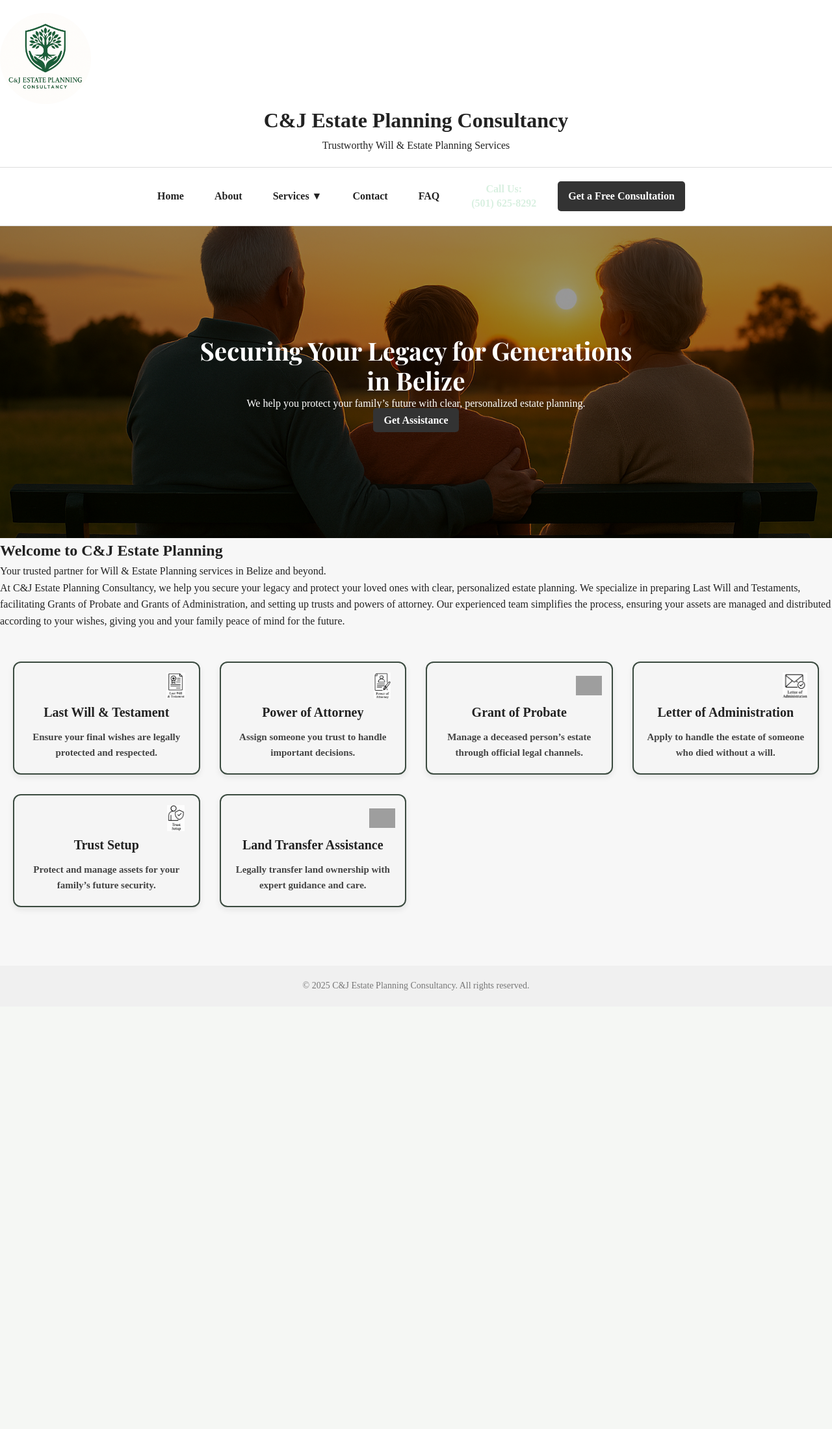
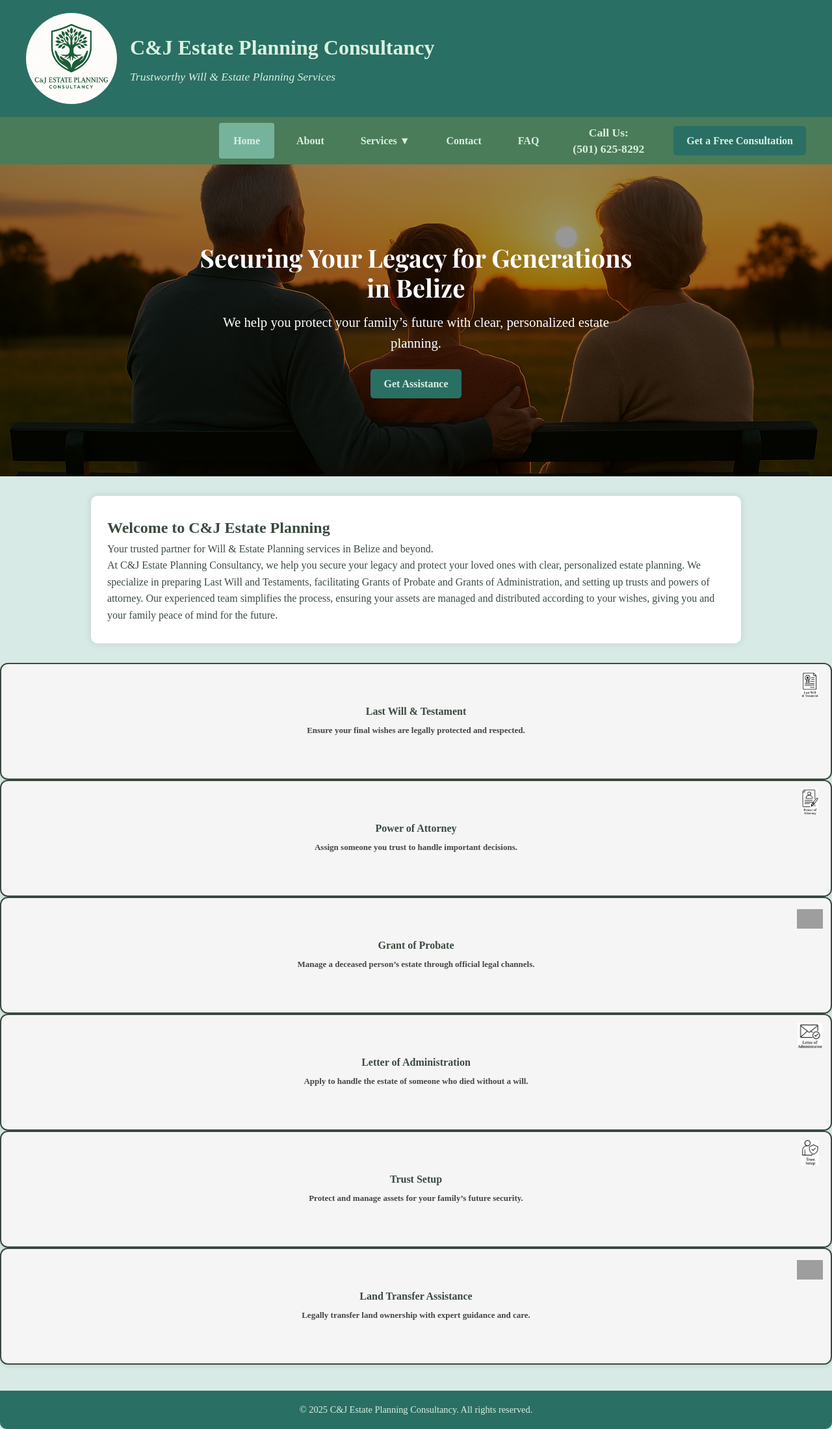
Before and after one commit to cheddy501/teddy-will-testament, a PHP site: page / in a window 1280 px wide. Shown: the whole page at 65% size. Before the commit the page ends 1524 px from the top, so only its background shows below. Run offline with PHP 8.4, Linux system fonts and the light colour scheme; grey boxes are pictures that could not be loaded.

Commit message:
Update style.css

```diff
--- a/css/style.css
+++ b/css/style.css
@@ -5,97 +5,186 @@
   padding: 0;
 }
 
-/* Global styles */
+/* Body */
 body {
   font-family: 'Times New Roman', serif;
-  background: #f7f7f7;
-  color: #222;
+  background: #d8eae6;
+  color: #3a4a3f;
   line-height: 1.6;
-  padding: 0;
-  margin: 0;
 }
 
-a {
-  text-decoration: none;
-  color: inherit;
+/* Header with logo */
+header {
+  display: flex;
+  align-items: center;
+  background-color: #2a6f63;
+  padding: 20px 40px;
+  gap: 20px;
+  color: #d9f0e1;
 }
 
-/* Header */
-header {
-  text-align: center;
-  padding: 20px 0;
-  background-color: #ffffff;
-  border-bottom: 1px solid #ddd;
+header img.logo {
+  width: 140px;
+  height: 140px;
+  border-radius: 50%;
+  object-fit: cover;
+  display: block;
 }
 
-.logo {
-  height: 140px;
-  width: 140px;
-  border-radius: 50%;
-  object-fit: cover;
+header div {
+  display: flex;
+  flex-direction: column;
+}
+
+header h1 {
+  margin: 0;
+  font-size: 2em;
+}
+
+header p {
+  margin: 4px 0 0;
+  font-size: 1.1em;
+  font-style: italic;
 }
 
 /* Navigation */
 nav {
-  background-color: #ffffff;
   display: flex;
+  justify-content: flex-end;
+  background-color: #4a7c59;
   flex-wrap: wrap;
-  justify-content: center;
   align-items: center;
-  gap: 15px;
-  padding: 10px 20px;
-  border-bottom: 1px solid #ddd;
+  gap: 12px;
+  padding-right: 40px;
 }
 
-nav a {
-  color: #222;
-  padding: 8px 16px;
-  font-weight: bold;
-  transition: background 0.3s;
+nav a,
+.dropdown > a {
+  color: #d9f0e1;
+  padding: 15px 22px;
+  text-decoration: none;
+  display: flex;
+  align-items: center;
+  cursor: pointer;
+  font-weight: 600;
+  border-radius: 4px;
+  transition: background-color 0.3s ease;
 }
 
-nav a:hover {
-  background-color: #eaeaea;
-  border-radius: 4px;
+nav a[aria-current="page"],
+.dropdown-content a[aria-current="page"] {
+  background-color: #76b39d;
+  font-weight: 700;
+}
+
+nav a:hover,
+nav a:focus,
+.dropdown:hover > a {
+  background-color: #76b39d;
+  outline: none;
 }
 
 .dropdown {
   position: relative;
+  display: flex;
+  align-items: center;
 }
 
 .dropdown-content {
   display: none;
   position: absolute;
-  background-color: #ffffff;
-  box-shadow: 0 2px 8px rgba(0, 0, 0, 0.1);
+  background-color: #4a7c59;
+  flex-direction: column;
   min-width: 220px;
-  z-index: 1000;
-}
-
-.dropdown:hover .dropdown-content {
-  display: block;
+  border-radius: 0 0 6px 6px;
+  box-shadow: 0 4px 8px rgba(0,0,0,0.1);
+  z-index: 10;
+  top: 100%;
+  left: 0;
 }
 
 .dropdown-content a {
-  display: block;
-  padding: 10px 15px;
-  color: #222;
+  padding: 12px 16px;
+  text-align: left;
+  color: #d9f0e1;
+  font-weight: 500;
+  border-bottom: 1px solid #3a5a44;
+  transition: background-color 0.3s ease;
+  white-space: nowrap;
 }
 
-.cta-button {
-  background-color: #333;
-  color: #fff;
-  padding: 10px 16px;
-  border-radius: 5px;
-  font-weight: bold;
-  transition: background 0.3s;
+.dropdown-content a:last-child {
+  border-bottom: none;
 }
 
-.cta-button:hover {
-  background-color: #111;
+.dropdown-content a:hover,
+.dropdown-content a:focus {
+  background-color: #76b39d;
 }
 
-/* Hero banner */
+.dropdown:hover .dropdown-content,
+.dropdown:focus-within .dropdown-content {
+  display: flex;
+}
+
+/* Container */
+.container {
+  max-width: 1000px;
+  background: #ffffff;
+  margin: 30px auto;
+  padding: 30px 25px;
+  border-radius: 10px;
+  box-shadow: 0 0 12px rgba(58,74,63,0.15);
+  color: #3a4a3f;
+}
+
+/* Service Box Grid */
+.service-grid {
+  display: grid;
+  grid-template-columns: repeat(auto-fit, minmax(250px, 1fr));
+  gap: 25px;
+  margin-top: 30px;
+}
+
+.service-box {
+  background-color: #ffffff;
+  border: 1px solid #ccc;
+  padding: 20px 15px;
+  border-radius: 10px;
+  box-shadow: 0 3px 6px rgba(0,0,0,0.08);
+  text-align: left;
+  position: relative;
+  transition: transform 0.2s;
+  min-height: 180px;
+}
+
+.service-box:hover {
+  transform: translateY(-4px);
+}
+
+.service-box img {
+  position: absolute;
+  top: 12px;
+  right: 12px;
+  width: 40px;
+  height: 40px;
+  object-fit: contain;
+}
+
+.service-box h3 {
+  font-size: 16px;
+  font-weight: bold;
+  margin-top: 40px;
+  margin-bottom: 8px;
+}
+
+.service-box p {
+  font-size: 13px;
+  color: #444;
+  line-height: 1.4;
+}
+
+/* Hero Banner */
 .hero-banner {
   position: relative;
   width: 100%;
@@ -105,6 +194,8 @@
   align-items: center;
   justify-content: center;
   text-align: center;
+  padding: 0 20px;
+  box-sizing: border-box;
 }
 
 .hero-banner::after {
@@ -124,81 +215,134 @@
 }
 
 .hero-content h2 {
-  font-family: 'Playfair Display', serif;
-  font-weight: 700;
   font-size: 2.4em;
-  color: #ffffff;
+  margin-bottom: 15px;
   line-height: 1.2;
 }
 
-@media (max-width: 768px) {
-  .hero-content h2 {
-    font-size: 1.8em;
-  }
+.hero-content p {
+  font-size: 1.3em;
+  margin-bottom: 25px;
+  line-height: 1.5;
 }
 
-/* Services Grid */
-.services-grid {
-  display: grid;
-  grid-template-columns: repeat(auto-fit, minmax(280px, 1fr));
-  gap: 30px;
-  padding: 50px 20px;
-  background-color: #f7f7f7;
+/* CTA Buttons */
+.cta-button,
+.cta-consultation {
+  background-color: #2a6f63;
+  color: #d9f0e1;
+  padding: 10px 20px;
+  text-decoration: none;
+  font-weight: bold;
+  border-radius: 5px;
+  transition: background-color 0.3s ease;
+  display: inline-block;
 }
 
-/* Service Box */
-.service-box {
-  position: relative;
-  background-color: #ffffff;
-  border: 1px solid #ccc;
-  border-radius: 8px;
-  padding: 25px 20px 30px;
-  box-shadow: 0 4px 10px rgba(0,0,0,0.08);
-  transition: transform 0.2s ease-in-out;
-  overflow: hidden;
-  font-family: 'Times New Roman', serif;
+.cta-button:hover,
+.cta-consultation:hover {
+  background-color: #76b39d;
 }
 
-.service-box:hover {
-  transform: translateY(-5px);
+/* Call Us and Phone Number Styling */
+.call-us {
+  color: #d9f0e1;
+  font-weight: 600;
+  font-size: 1.1em;
+  margin-right: 15px;
+  text-align: center;
+  display: flex;
+  flex-direction: column;
+  justify-content: center;
+  user-select: none;
 }
 
-/* Service Icon */
-.service-icon {
-  position: absolute;
-  top: 15px;
-  right: 15px;
-  width: 40px;
-  height: 40px;
-  object-fit: contain;
+.phone-number {
+  color: #ffffff;
+  font-weight: 700;
+  font-size: 1.3em;
+  margin-top: 4px;
+  user-select: text;
 }
 
-/* Text in Boxes */
-.service-box h3 {
-  font-size: 20px;
-  font-weight: bold;
-  margin-top: 40px;
-  margin-bottom: 10px;
+/* Forms */
+form {
+  max-width: 500px;
+  margin: 20px auto;
+  display: flex;
+  flex-direction: column;
 }
 
-.service-box p {
-  font-size: 15px;
-  color: #444;
+input,
+textarea {
+  padding: 12px 15px;
+  margin-bottom: 15px;
+  border: 1px solid #a3b09a;
+  border-radius: 6px;
+  font-size: 1em;
+  font-family: inherit;
+  transition: border-color 0.3s ease;
 }
 
-/* Clickable Overlay */
-.overlay-link {
-  position: absolute;
-  inset: 0;
-  z-index: 5;
+input:focus,
+textarea:focus {
+  border-color: #2a6f63;
+  outline: none;
+}
+
+/* Buttons */
+button {
+  background-color: #2a6f63;
+  color: #d9f0e1;
+  padding: 12px 20px;
+  border: none;
+  border-radius: 6px;
+  cursor: pointer;
+  font-weight: 600;
+  font-size: 1em;
+  transition: background-color 0.3s ease;
+}
+
+button:hover {
+  background-color: #76b39d;
 }
 
 /* Footer */
 footer {
-  background-color: #f0f0f0;
+  background-color: #2a6f63;
+  color: #d9f0e1;
   text-align: center;
-  padding: 20px;
+  padding: 18px 20px;
+  font-size: 0.9em;
   margin-top: 40px;
-  font-size: 14px;
-  color: #777;
+  border-radius: 0 0 10px 10px;
 }
+
+/* Responsive */
+@media (max-width: 768px) {
+  .hero-banner {
+    height: 40vh;
+  }
+  .hero-content h2 {
+    font-size: 1.8em;
+  }
+  .hero-content p {
+    font-size: 1.1em;
+  }
+}
+
+@media (max-width: 600px) {
+  nav {
+    flex-direction: column;
+  }
+  nav a, .dropdown > a {
+    padding: 12px 15px;
+    width: 100%;
+    justify-content: center;
+  }
+  .dropdown-content {
+    position: static;
+    box-shadow: none;
+    border-radius: 0;
+  }
+}
```
